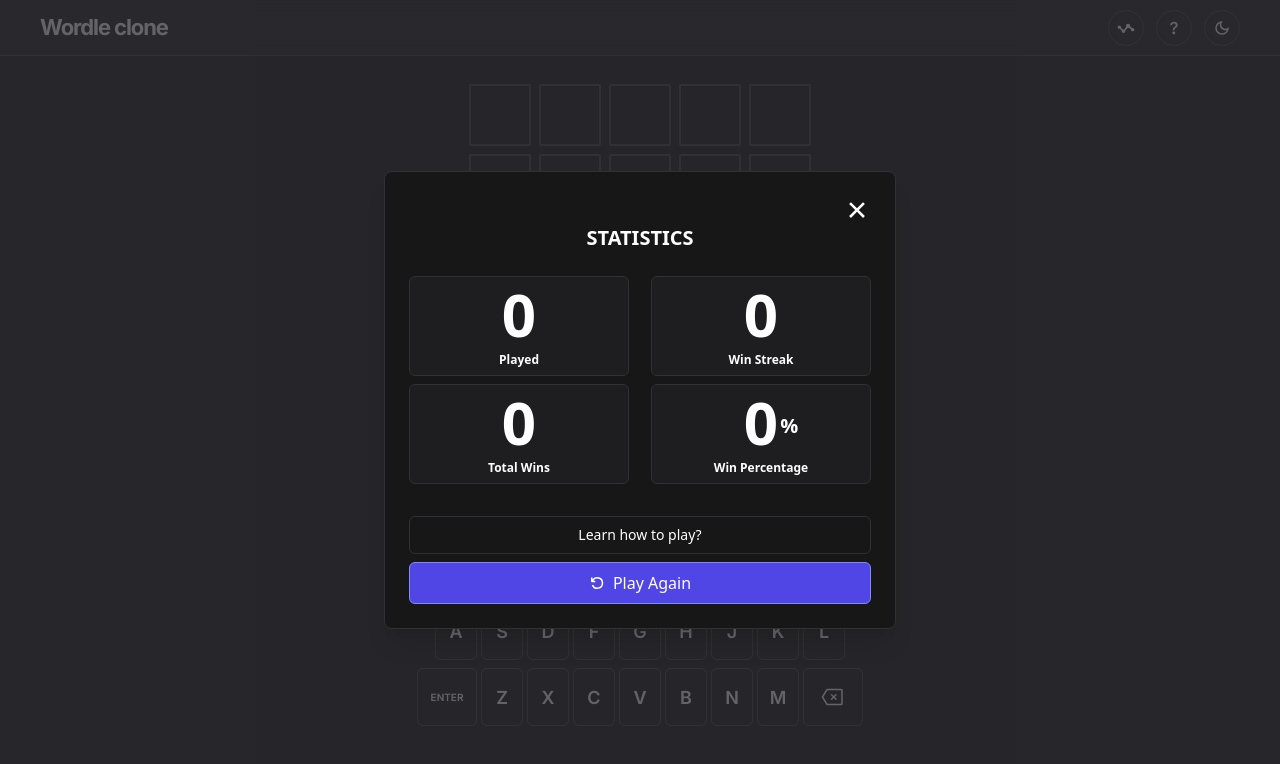
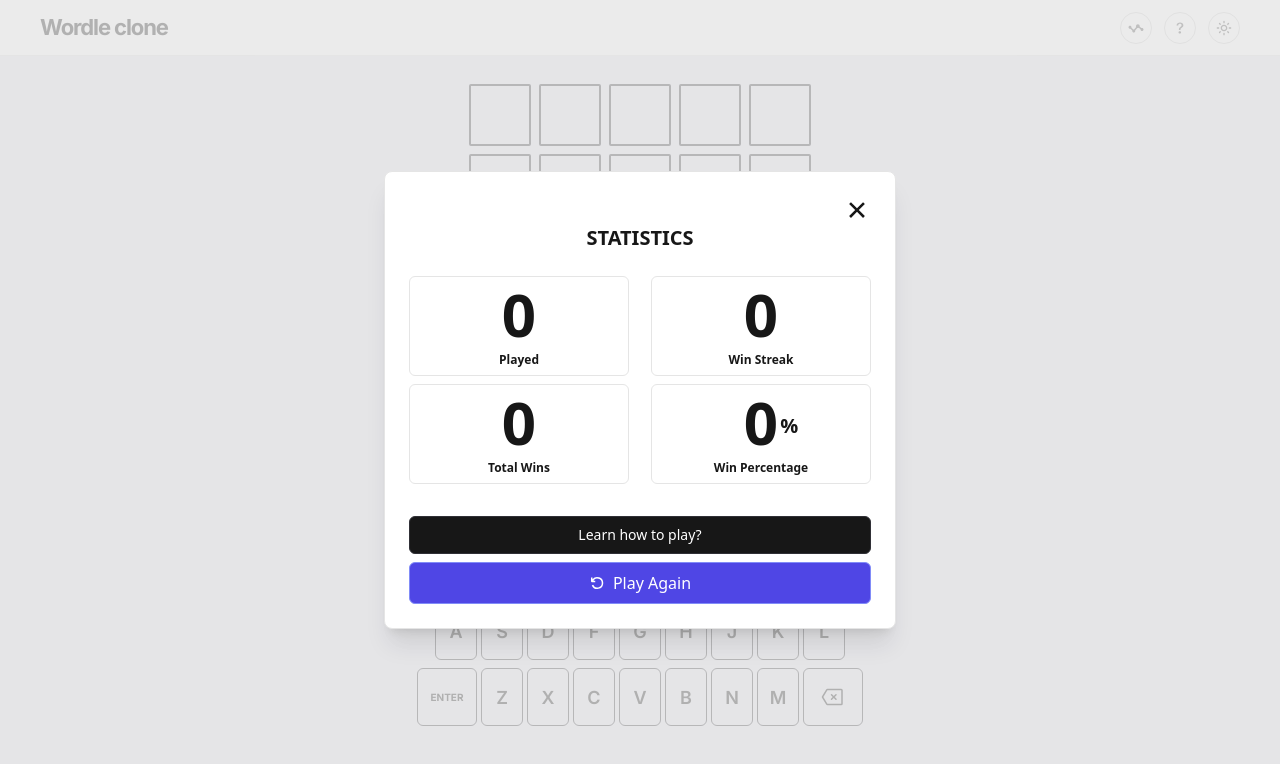
Before and after one commit to cshorg/wordle-clone, a React (Vite) app: page / in a window 1280 px wide. Both pictures are taken after a click on the button 1126 px from the left and 27 px from the top of the page. Shown: the top 764 px of the page. Built offline with nearby package versions, Linux system fonts and the light colour scheme.

Commit message:
fixes + themes

```diff
--- a/src/App.jsx
+++ b/src/App.jsx
@@ -7,18 +7,22 @@ import StatsModal from "./components/StatsModal"
 import HelpModal from "./components/HelpModal"
 
 // finish themes with selected type
-// fix keyboard coloring, no green currently **
+
 // fix yellow tiles even when that letter is not used anymore
 
-// for some reason takes an extra enter at the end to submit, could be a rerender error
-// extra enter issue comes down to rendering the modals, game is finishing just takes two enters for modal to show
-
-// add toast for "not correct guess"
 // optimize component structure
 
 function App() {
-  const { won, lost, word, setStatsModal, guesses, currentGuess, handleKey } =
-    useContext(MainContext)
+  const {
+    won,
+    lost,
+    word,
+    setStatsModal,
+    guesses,
+    currentGuess,
+    handleKey,
+    theme
+  } = useContext(MainContext)
 
   useEffect(() => {
     window.addEventListener("keyup", handleKey)
@@ -29,13 +33,13 @@ function App() {
   }, [handleKey])
 
   return (
-    <>
+    <div className={`${theme}`}>
       {won() ? setStatsModal(true) : lost() && setStatsModal(true)}
 
       <StatsModal />
       <HelpModal />
 
-      <div className="flex justify-center w-screen text-white min-h-dvh bg-neutral-950 font-inter">
+      <div className="flex justify-center w-screen text-neutral-900 dark:text-white min-h-dvh bg-[#d2d2e386] dark:bg-neutral-950 font-inter">
         <Navbar />
         <div className="flex flex-col items-center mt-[52px]  rounded-md">
           <div className="mt-6">
@@ -51,7 +55,7 @@ function App() {
           <Keyboard />
         </div>
       </div>
-    </>
+    </div>
   )
 }
 
--- a/src/components/Guess.jsx
+++ b/src/components/Guess.jsx
@@ -2,6 +2,7 @@ const Guess = ({ word, guess, isGuessed }) => {
   return (
     <div className="flex gap-2 mt-2">
       {new Array(5).fill(0).map((_, i) => {
+        //if letter is green than dont set yellow unless there is a dupe letter in the word.
         const bgColor = !isGuessed
           ? ""
           : guess[i] === word[i]
--- a/src/components/HelpModal.jsx
+++ b/src/components/HelpModal.jsx
@@ -4,13 +4,13 @@ import { IoCloseSharp } from "react-icons/io5"
 import { MainContext } from "../context/MainContext"
 
 const HelpModal = () => {
-  const { helpModal, setHelpModal } = useContext(MainContext)
+  const { helpModal, setHelpModal, theme } = useContext(MainContext)
 
   return (
     <Transition.Root show={helpModal} as={Fragment}>
       <Dialog
         as="div"
-        className="relative z-10"
+        className={`relative z-10 ${theme}`}
         onClose={() => setHelpModal(false)}
       >
         <Transition.Child
@@ -22,7 +22,7 @@ const HelpModal = () => {
           leaveFrom="opacity-100"
           leaveTo="opacity-0"
         >
-          <div className="fixed inset-0 transition-opacity bg-opacity-75 bg-border" />
+          <div className="fixed inset-0 transition-opacity bg-opacity-75 bg-neutral-200 dark:bg-border" />
         </Transition.Child>
 
         <div className="fixed inset-0 z-10 w-screen overflow-y-auto">
@@ -36,8 +36,8 @@ const HelpModal = () => {
               leaveFrom="opacity-100 translate-y-0 sm:scale-100"
               leaveTo="opacity-0 translate-y-4 sm:translate-y-0 sm:scale-95"
             >
-              <Dialog.Panel className="relative p-6 overflow-hidden text-left transition-all transform border rounded-lg shadow-xl border-border bg-neutral-900 sm:my-8 sm:w-full sm:max-w-lg">
-                <div className="mb-4 text-white">
+              <Dialog.Panel className="relative p-6 overflow-hidden text-left transition-all transform bg-white border rounded-lg shadow-xl dark:bg-neutral-900 dark:border-border border-neutral-200 sm:my-8 sm:w-full sm:max-w-lg">
+                <div className="mb-4 text-neutral-900 dark:text-white">
                   <div className="flex justify-end w-full ">
                     <div
                       className="cursor-pointer hover:opacity-80"
--- a/src/components/Keyboard.jsx
+++ b/src/components/Keyboard.jsx
@@ -16,7 +16,7 @@ const Keyboard = () => {
     <div className="relative mt-10">
       <button
         onClick={() => handleKey({ key: "Enter" })}
-        className="top-[132px] md:left-[5px] border border-border text-[10px] absolute h-[58px] w-[50px] md:w-[60px]  rounded-md flex items-center justify-center  uppercase font-semibold  hover:opacity-70"
+        className="top-[132px] md:left-[5px] border border-border text-[10px] absolute h-[58px] w-[50px] md:w-[60px]  rounded-md flex items-center justify-center  uppercase font-bold hover:opacity-70"
       >
         enter
       </button>
--- a/src/components/Navbar.jsx
+++ b/src/components/Navbar.jsx
@@ -2,16 +2,15 @@ import NavbarButton from "./NavbarButton"
 import { BiStats } from "react-icons/bi"
 import { MdOutlineDarkMode, MdOutlineLightMode } from "react-icons/md"
 import { BsQuestion } from "react-icons/bs"
-import { RiComputerLine } from "react-icons/ri"
 import { useContext } from "react"
 import { MainContext } from "../context/MainContext"
 
 const Navbar = () => {
-  const { statsModal, setStatsModal, helpModal, setHelpModal } =
+  const { statsModal, setStatsModal, helpModal, setHelpModal, theme } =
     useContext(MainContext)
 
   return (
-    <nav className="h-[56px] w-screen bg-button fixed top-0 backdrop-blur border-b border-border">
+    <nav className="h-[56px] w-screen  bg-white border-neutral-200 dark:bg-button fixed top-0 backdrop-blur border-b dark:border-border">
       <div className="flex items-center justify-between h-full px-4 md:px-10">
         <div className="font-bold tracking-tighter text-[18px] md:text-[22px]">
           Wordle clone
@@ -19,20 +18,21 @@ const Navbar = () => {
         <div className="flex gap-2 md:gap-3">
           <NavbarButton
             onClick={() => setStatsModal(!statsModal)}
-            icon={<BiStats size={20} />}
+            icon={<BiStats size={18} />}
           />
           <NavbarButton
             onClick={() => setHelpModal(!helpModal)}
-            icon={<BsQuestion size={22} />}
+            icon={<BsQuestion size={20} />}
           />
           <NavbarButton
-            icon={<MdOutlineDarkMode size={18} />}
+            icon={
+              theme === "dark" ? (
+                <MdOutlineDarkMode size={16} />
+              ) : (
+                <MdOutlineLightMode size={16} />
+              )
+            }
             dropdown={true}
-            items={[
-              [<MdOutlineLightMode size={18} />, "Light"],
-              [<MdOutlineDarkMode size={18} />, "Dark"],
-              [<RiComputerLine size={18} />, "System"]
-            ]}
           />
         </div>
       </div>
--- a/src/components/NavbarButton.jsx
+++ b/src/components/NavbarButton.jsx
@@ -1,19 +1,24 @@
 import { Menu, Transition } from "@headlessui/react"
+import { useContext } from "react"
+import { MainContext } from "../context/MainContext"
+import { MdOutlineDarkMode, MdOutlineLightMode } from "react-icons/md"
 
-const NavbarButton = ({ icon, dropdown, items, onClick }) => {
+const NavbarButton = ({ icon, dropdown, onClick }) => {
+  const { theme, setTheme } = useContext(MainContext)
+
   return (
     <Menu as="div" className="relative inline-block text-left">
       {dropdown ? (
         <Menu.Button
           onClick={onClick}
-          className="flex items-center justify-center transition duration-100 ease-in border rounded-full w-9 h-9 border-border hover:bg-neutral-800 bg-neutral-900/80"
+          className="flex items-center justify-center w-8 h-8 transition duration-100 ease-in bg-white border rounded-full dark:text-white hover:bg-neutral-100 border-neutral-300 text-neutral-600 dark:border-border dark:hover:bg-neutral-800 dark:bg-neutral-900/80"
         >
           {icon}
         </Menu.Button>
       ) : (
         <button
           onClick={onClick}
-          className="flex items-center justify-center transition duration-100 ease-in border rounded-full w-9 h-9 border-border hover:bg-neutral-800 bg-neutral-900/80"
+          className="flex items-center justify-center w-8 h-8 transition duration-100 ease-in bg-white border rounded-full dark:text-white hover:bg-neutral-100 border-neutral-300 text-neutral-600 dark:border-border dark:hover:bg-neutral-800 dark:bg-neutral-900/80"
         >
           {icon}
         </button>
@@ -30,22 +35,32 @@ const NavbarButton = ({ icon, dropdown, items, onClick }) => {
       >
         {dropdown && (
           <Menu.Items
-            className="absolute right-0 px-2 py-2 cursor-pointer z-10 w-48 mt-[12px] text-sm origin-top-right border rounded-md shadow-lg border-border text-neutral-400 bg-button/100 "
+            className="absolute right-0 px-2 py-2 cursor-pointer z-10 w-48 mt-[12px] text-sm origin-top-right border rounded-md shadow-lg border-neutral-200 dark:border-border text-neutral-900 dark:text-neutral-400 bg-white dark:bg-button/100 "
             as="div"
           >
-            {items.map((item, i) => {
-              const selected = item.includes("Dark") ? "text-indigo-400" : ""
-
-              return (
-                <Menu.Item
-                  className={` ${selected} w-full p-2 rounded hover:bg-[#252429] flex items-center gap-2`}
-                  as="div"
-                  key={i}
-                >
-                  {item}
-                </Menu.Item>
-              )
-            })}
+            <Menu.Item>
+              <div
+                onClick={() => {
+                  setTheme("")
+                }}
+                className={` w-full p-2 rounded hover:bg-neutral-200 dark:hover:bg-[#252429] flex items-center gap-2`}
+              >
+                <MdOutlineLightMode size={18} />
+                Light
+              </div>
+            </Menu.Item>
+            <Menu.Item>
+              <div
+                onClick={() => {
+                  setTheme("dark")
+                }}
+                className={` w-full p-2 rounded hover:bg-neutral-200 dark:hover:bg-[#252429] flex items-center gap-2`}
+              >
+                <MdOutlineDarkMode size={18} />
+                Dark
+              </div>
+              {/* className={` w-full p-2 rounded hover:bg-neutral-200 dark:hover:bg-[#252429] flex items-center gap-2`} */}
+            </Menu.Item>
           </Menu.Items>
         )}
       </Transition>
--- a/src/components/StatsModal.jsx
+++ b/src/components/StatsModal.jsx
@@ -1,12 +1,19 @@
-import { Fragment, useContext, useEffect, useRef, useState } from "react"
+import { Fragment, useContext } from "react"
 import { Dialog, Transition } from "@headlessui/react"
 import { VscDebugRestart } from "react-icons/vsc"
 import { IoCloseSharp } from "react-icons/io5"
 import { MainContext } from "../context/MainContext"
 
-const StatsModal = ({ isOpen }) => {
-  const { statsModal, setStatsModal, word, setHelpModal, gameState, init } =
-    useContext(MainContext)
+const StatsModal = () => {
+  const {
+    statsModal,
+    setStatsModal,
+    word,
+    setHelpModal,
+    gameState,
+    init,
+    theme
+  } = useContext(MainContext)
 
   const handleRestart = () => {
     init()
@@ -22,7 +29,7 @@ const StatsModal = ({ isOpen }) => {
     <Transition.Root show={statsModal} as={Fragment}>
       <Dialog
         as="div"
-        className="relative z-10"
+        className={`relative z-10 ${theme}`}
         onClose={() => setStatsModal(false)}
       >
         <Transition.Child
@@ -34,7 +41,7 @@ const StatsModal = ({ isOpen }) => {
           leaveFrom="opacity-100"
           leaveTo="opacity-0"
         >
-          <div className="fixed inset-0 transition-opacity bg-opacity-75 bg-border" />
+          <div className="fixed inset-0 transition-opacity bg-opacity-75 bg-neutral-200 dark:bg-border" />
         </Transition.Child>
 
         <div className="fixed inset-0 z-10 w-screen overflow-y-auto">
@@ -48,8 +55,8 @@ const StatsModal = ({ isOpen }) => {
               leaveFrom="opacity-100 translate-y-0 sm:scale-100"
               leaveTo="opacity-0 translate-y-4 sm:translate-y-0 sm:scale-95"
             >
-              <Dialog.Panel className="relative p-6 overflow-hidden text-left transition-all transform border rounded-lg shadow-xl border-border bg-neutral-900 sm:my-8 sm:w-full sm:max-w-lg">
-                <div className="text-white">
+              <Dialog.Panel className="relative p-6 overflow-hidden text-left transition-all transform bg-white border rounded-lg shadow-xl border-neutral-200 dark:border-border dark:bg-neutral-900 sm:my-8 sm:w-full sm:max-w-lg">
+                <div className="dark:text-white text-neutral-900">
                   <div className="flex justify-end w-full ">
                     <div
                       className="cursor-pointer hover:opacity-80"
@@ -72,28 +79,28 @@ const StatsModal = ({ isOpen }) => {
                   ) : null}
 
                   <div className="flex flex-wrap items-center justify-center gap-2 mt-6 font-semibold md:justify-between">
-                    <div className="flex bg-border/30 flex-col justify-center gap-2 items-center h-[100px] w-[220px] border border-border rounded-md">
+                    <div className="flex dark:bg-border/30 flex-col justify-center gap-2 items-center h-[100px] w-[220px] border border-neutral-200 dark:border-border rounded-md">
                       <span className="text-6xl font-semibold">
                         {JSON.parse(localStorage.getItem("wordleStats"))
                           ?.played || 0}
                       </span>
                       <div className="text-xs">Played</div>
                     </div>
-                    <div className="flex flex-col bg-border/30 justify-center gap-2 items-center h-[100px]  w-[220px] border border-border rounded-md">
+                    <div className="flex flex-col dark:bg-border/30 justify-center gap-2 items-center h-[100px]  w-[220px] border border-neutral-200 dark:border-border rounded-md">
                       <span className="text-6xl font-semibold">
                         {JSON.parse(localStorage.getItem("wordleStats"))
                           ?.streak || 0}
                       </span>
                       <div className="text-xs">Win Streak</div>
                     </div>
-                    <div className="flex flex-col bg-border/30 justify-center gap-2 items-center h-[100px] w-[220px] border border-border rounded-md">
+                    <div className="flex flex-col dark:bg-border/30 justify-center gap-2 items-center h-[100px] w-[220px] border border-neutral-200 dark:border-border rounded-md">
                       <span className="text-6xl font-semibold">
                         {JSON.parse(localStorage.getItem("wordleStats"))
                           ?.total || 0}
                       </span>
                       <div className="text-xs">Total Wins</div>
                     </div>
-                    <div className="flex flex-col bg-border/30 justify-center gap-2 items-center h-[100px]  w-[220px] border border-border rounded-md">
+                    <div className="flex flex-col border-neutral-200 dark:bg-border/30 justify-center gap-2 items-center h-[100px] w-[220px] border dark:border-border rounded-md">
                       <span className="relative text-6xl font-semibold">
                         {Math.round(
                           parseFloat(
@@ -111,13 +118,13 @@ const StatsModal = ({ isOpen }) => {
                   <div className="flex flex-col gap-2">
                     <button
                       onClick={handleLearn}
-                      className="w-full p-2 mt-8 text-sm text-center transition duration-100 ease-in border rounded-md hover:bg-border/50 bg-neutral-900 border-border "
+                      className="w-full p-2 mt-8 text-sm text-center text-white transition duration-100 ease-in border rounded-md hover:opacity-95 dark:hover:bg-border/50 bg-neutral-900 border-border "
                     >
                       Learn how to play?
                     </button>
 
                     <button
-                      className="inline-flex items-center justify-center gap-2 p-2 transition duration-100 ease-in bg-indigo-600 border border-indigo-400 rounded-md hover:bg-indigo-600/90"
+                      className="inline-flex items-center justify-center gap-2 p-2 text-white transition duration-100 ease-in bg-indigo-600 border border-indigo-400 rounded-md hover:bg-indigo-600/90"
                       onClick={handleRestart}
                     >
                       <VscDebugRestart />
--- a/src/context/MainContext.jsx
+++ b/src/context/MainContext.jsx
@@ -12,6 +12,8 @@ export const MainContextProvider = ({ children }) => {
 
   const [helpModal, setHelpModal] = useState(false)
   const [statsModal, setStatsModal] = useState(false)
+
+  const [theme, setTheme] = useState("")
 
   const [playerStats, setPlayerStats] = useState(() => {
     const savedStats = localStorage.getItem("wordleStats")
@@ -166,7 +168,9 @@ export const MainContextProvider = ({ children }) => {
         setStatsModal,
         helpModal,
         setHelpModal,
-        gameState
+        gameState,
+        theme,
+        setTheme
       }}
     >
       {children}
--- a/tailwind.config.js
+++ b/tailwind.config.js
@@ -5,12 +5,15 @@ export default {
     extend: {
       colors: {
         button: "rgba(24,24,27,.6)",
-        border: "rgba(48,48,54)"
+        border: "rgba(48,48,54)",
+        buttonLight: "rgba(229,230,235,.6)",
+        bgLight: "#c2c0c0"
       },
       fontFamily: {
         inter: "Inter"
       }
     }
   },
-  plugins: []
+  plugins: [],
+  darkMode: "class"
 }
```
